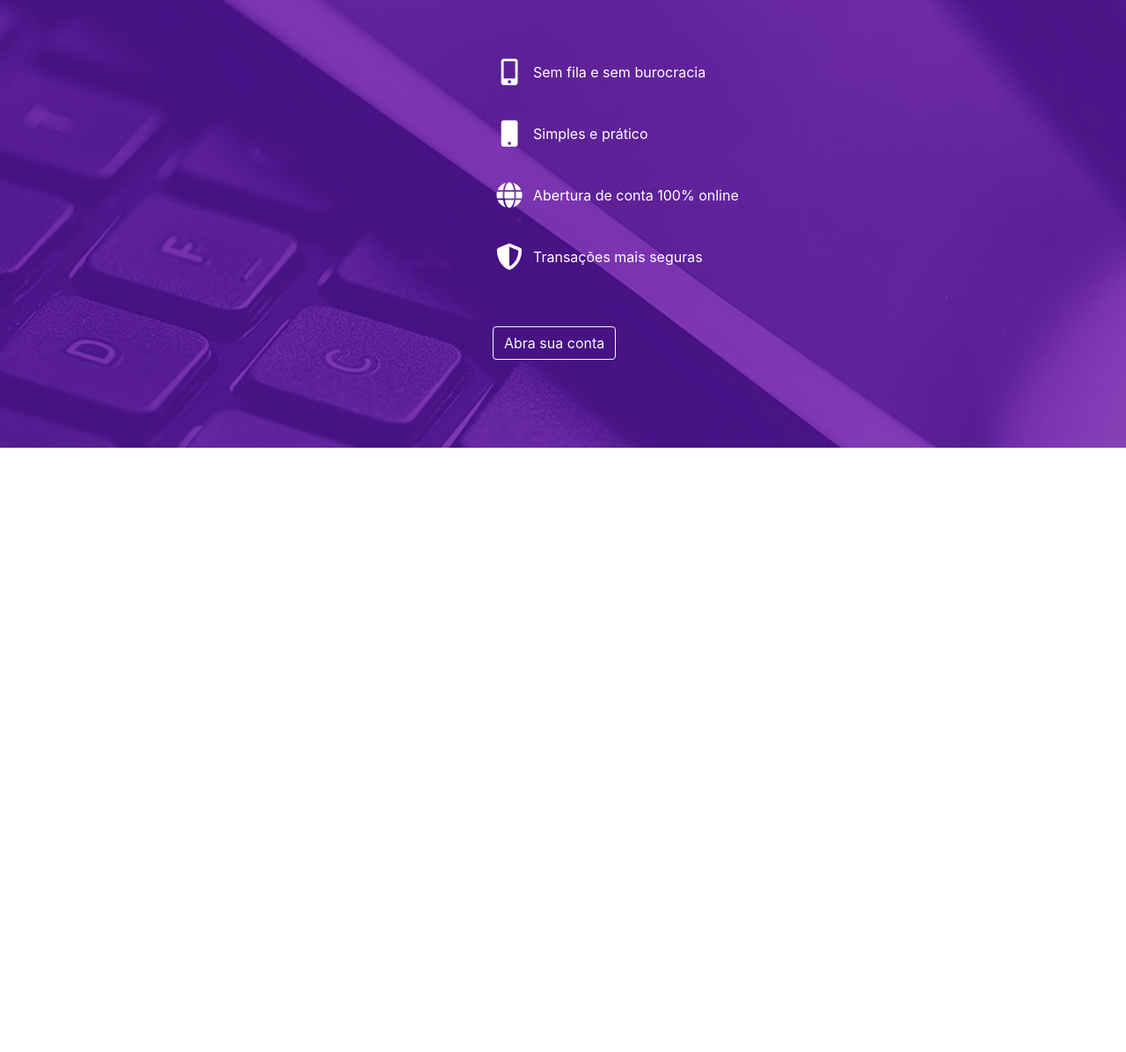
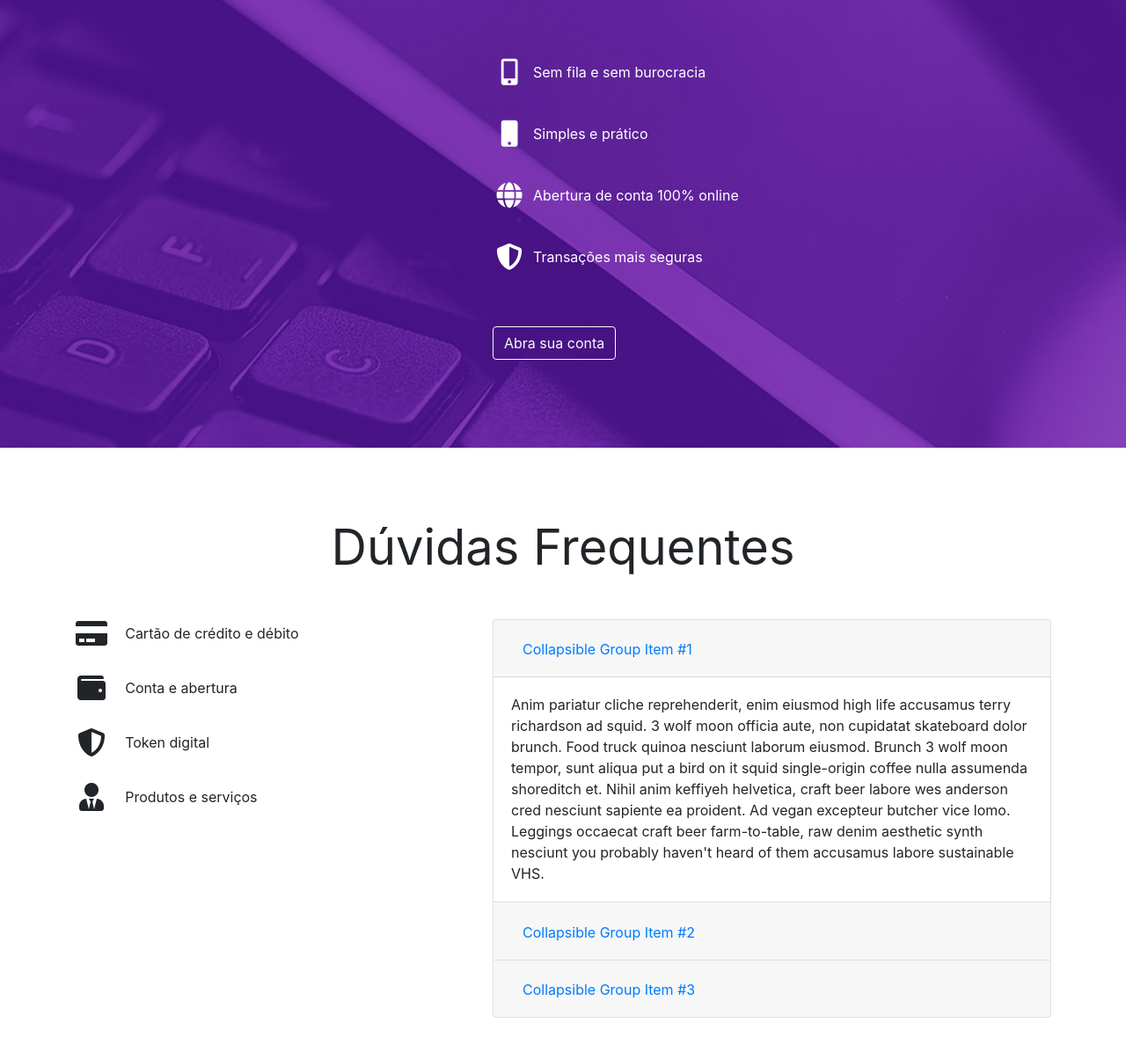
Before and after one commit to joaofredericosn/magbank, a website built with Parcel: page src/index.html in a window 1280 px wide. Shown: the part 1978-3174 px from the top of the page at 88% size. Before the commit the page ends 2487 px from the top, so only its background shows below. Built offline with nearby package versions, Linux system fonts and the light colour scheme.

Commit message:
feat(fat): Added section structure

```diff
--- a/src/_variables.css
+++ b/src/_variables.css
@@ -3,4 +3,6 @@
     --mag-secondary-color: #f05656;
     --mag-copy-color: #535353;
     --mag-sucess-color: #28a745;
+    --mag-faq-background: #443A50;
+    --mag-faq-color: #3B2E4A;
 }
--- a/src/index.html
+++ b/src/index.html
@@ -178,13 +178,6 @@
             </div>
           </div>
         </div>
-      </div>
-    </section>
-
-    <section class="mag-products">
-      <div class="container">
-        <div class="card-deck row px-4 px-md-0">
-        </div>
         <div class="row py-5">
           <div class="col-12 text-center py-2 py-md-4">
             <a href="#" class="btn btn-lg mag-btn mag-btn-sucess px-5" role="button">Abra sua conta</a>
@@ -193,12 +186,14 @@
       </div>
     </section>
 
-    <section class="mag-about-us">
+    <section class="mag-about-us px-3">
       <div class="container">
         <div class="row">
           <div class="col-12 col-md-7 offset-md-5">
             <h2 class="mag-title">Já nascemos digital</h2>
-              <p>Lorem ipsum dolor sit amet consectetur, adipisicing elit. Vero accusantium voluptate alias perferendis eveniet corporis. Et doloribus sapiente aliquid, similique debitis omnis libero, quas tenetur pariatur, ullam ratione asperiores nam.</p>
+            <p>Lorem ipsum dolor sit amet consectetur, adipisicing elit. Vero accusantium voluptate alias perferendis
+              eveniet corporis. Et doloribus sapiente aliquid, similique debitis omnis libero, quas tenetur pariatur,
+              ullam ratione asperiores nam.</p>
             <div class="row">
               <div class="col-12 mag-icon-and-text">
                 <i class="fas fa-mobile-alt"></i>
@@ -223,6 +218,101 @@
       </div>
     </section>
 
+    <section class="mag-faq px-3">
+      <h2 class="mag-title text-center">Dúvidas Frequentes</h2>
+      <div class="container">
+        <div class="row">
+          <div class="col-12 col-md-5">
+            <div class="row">
+              <div class="col-12 mag-icon-and-text">
+                <i class="fas fa-credit-card fa-2x"></i>
+                Cartão de crédito e débito
+              </div>
+              <div class="col-12 mag-icon-and-text">
+                <i class="fas fa-wallet fa-2x"></i>
+                Conta e abertura
+              </div>
+              <div class="col-12 mag-icon-and-text">
+                <i class="fas fa-shield-alt fa-2x"></i>
+                Token digital
+              </div>
+              <div class="col-12 mag-icon-and-text">
+                <i class="fas fa-user-tie fa-2x"></i>
+                Produtos e serviços
+              </div>
+            </div>
+          </div>
+          <div class="col-12 col-md-7">
+
+            <div class="accordion" id="accordionExample">
+              <div class="card">
+                <div class="card-header" id="headingOne">
+                  <h2 class="mb-0">
+                    <button class="btn btn-link" type="button" data-toggle="collapse" data-target="#collapseOne"
+                      aria-expanded="true" aria-controls="collapseOne">
+                      Collapsible Group Item #1
+                    </button>
+                  </h2>
+                </div>
+
+                <div id="collapseOne" class="collapse show" aria-labelledby="headingOne" data-parent="#accordionExample">
+                  <div class="card-body">
+                    Anim pariatur cliche reprehenderit, enim eiusmod high life accusamus terry richardson ad squid. 3 wolf
+                    moon officia aute, non cupidatat skateboard dolor brunch. Food truck quinoa nesciunt laborum eiusmod.
+                    Brunch 3 wolf moon tempor, sunt aliqua put a bird on it squid single-origin coffee nulla assumenda
+                    shoreditch et. Nihil anim keffiyeh helvetica, craft beer labore wes anderson cred nesciunt sapiente ea
+                    proident. Ad vegan excepteur butcher vice lomo. Leggings occaecat craft beer farm-to-table, raw denim
+                    aesthetic synth nesciunt you probably haven't heard of them accusamus labore sustainable VHS.
+                  </div>
+                </div>
+              </div>
+              <div class="card">
+                <div class="card-header" id="headingTwo">
+                  <h2 class="mb-0">
+                    <button class="btn btn-link collapsed" type="button" data-toggle="collapse" data-target="#collapseTwo"
+                      aria-expanded="false" aria-controls="collapseTwo">
+                      Collapsible Group Item #2
+                    </button>
+                  </h2>
+                </div>
+                <div id="collapseTwo" class="collapse" aria-labelledby="headingTwo" data-parent="#accordionExample">
+                  <div class="card-body">
+                    Anim pariatur cliche reprehenderit, enim eiusmod high life accusamus terry richardson ad squid. 3 wolf
+                    moon officia aute, non cupidatat skateboard dolor brunch. Food truck quinoa nesciunt laborum eiusmod.
+                    Brunch 3 wolf moon tempor, sunt aliqua put a bird on it squid single-origin coffee nulla assumenda
+                    shoreditch et. Nihil anim keffiyeh helvetica, craft beer labore wes anderson cred nesciunt sapiente ea
+                    proident. Ad vegan excepteur butcher vice lomo. Leggings occaecat craft beer farm-to-table, raw denim
+                    aesthetic synth nesciunt you probably haven't heard of them accusamus labore sustainable VHS.
+                  </div>
+                </div>
+              </div>
+              <div class="card">
+                <div class="card-header" id="headingThree">
+                  <h2 class="mb-0">
+                    <button class="btn btn-link collapsed" type="button" data-toggle="collapse"
+                      data-target="#collapseThree" aria-expanded="false" aria-controls="collapseThree">
+                      Collapsible Group Item #3
+                    </button>
+                  </h2>
+                </div>
+                <div id="collapseThree" class="collapse" aria-labelledby="headingThree" data-parent="#accordionExample">
+                  <div class="card-body">
+                    Anim pariatur cliche reprehenderit, enim eiusmod high life accusamus terry richardson ad squid. 3 wolf
+                    moon officia aute, non cupidatat skateboard dolor brunch. Food truck quinoa nesciunt laborum eiusmod.
+                    Brunch 3 wolf moon tempor, sunt aliqua put a bird on it squid single-origin coffee nulla assumenda
+                    shoreditch et. Nihil anim keffiyeh helvetica, craft beer labore wes anderson cred nesciunt sapiente ea
+                    proident. Ad vegan excepteur butcher vice lomo. Leggings occaecat craft beer farm-to-table, raw denim
+                    aesthetic synth nesciunt you probably haven't heard of them accusamus labore sustainable VHS.
+                  </div>
+                </div>
+              </div>
+            </div>
+          </div>
+        </div>
+      </div>
+
+    </section>
+
   </main>
 
   <script src="https://code.jquery.com/jquery-3.4.1.slim.min.js"
--- a/src/style.css
+++ b/src/style.css
@@ -97,6 +97,11 @@
     font-size: 1.875rem;
 }
 
+.mag-faq {
+    padding-top: 5rem;
+    padding-bottom: 5.625rem;
+}
+
 @media screen and (min-width: 768px) {
     .navbar-brand-mag {
         margin-right: 6.5625rem;
```
Lines whose indentation alone changed are shown as unchanged.
